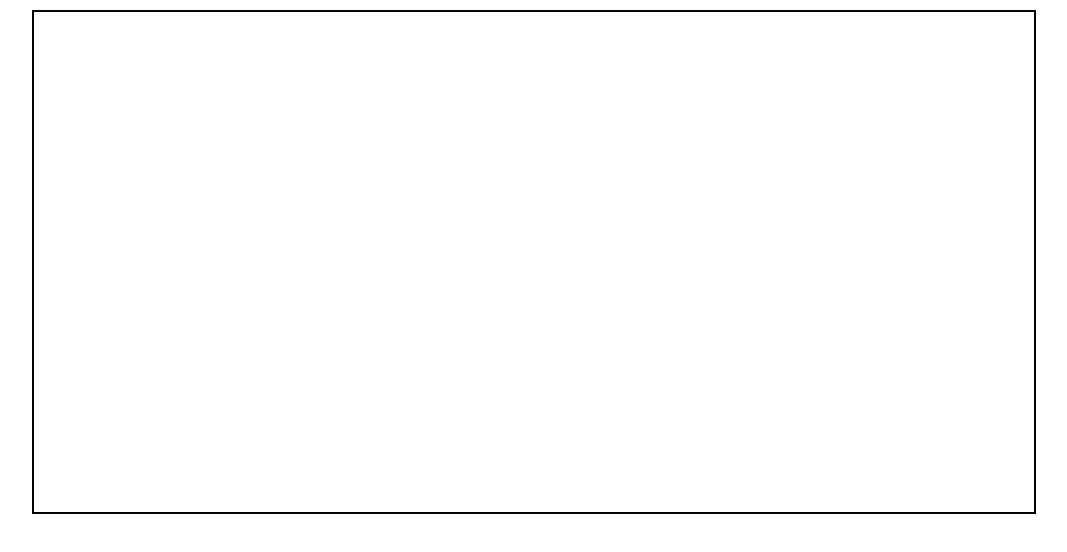
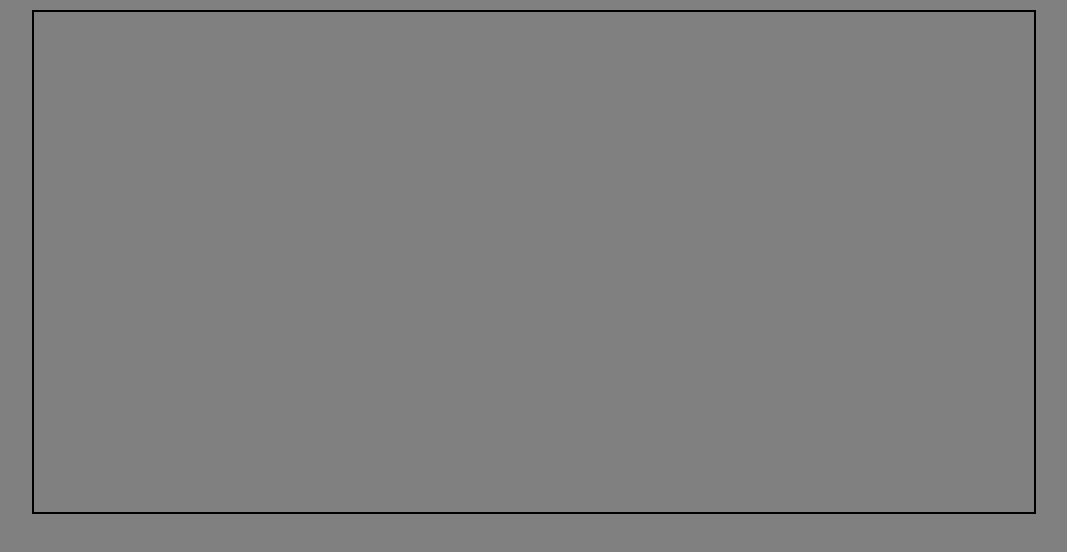
Before and after one commit to timlangner/pong-multiplayer, a React (Create React App) app: page / in a window 1280 px wide. Shown: the top 552 px of the page, without its empty margins (106-1173 px from the left). Built offline with nearby package versions, Linux system fonts and the light colour scheme.

Commit message:
:lipstick: Change background-color

```diff
--- a/src/index.css
+++ b/src/index.css
@@ -10,4 +10,5 @@ html, body {
   width: 100vw;
   overflow-x: hidden;
   overflow-y: hidden;
+  background-color: grey;
 }
```
